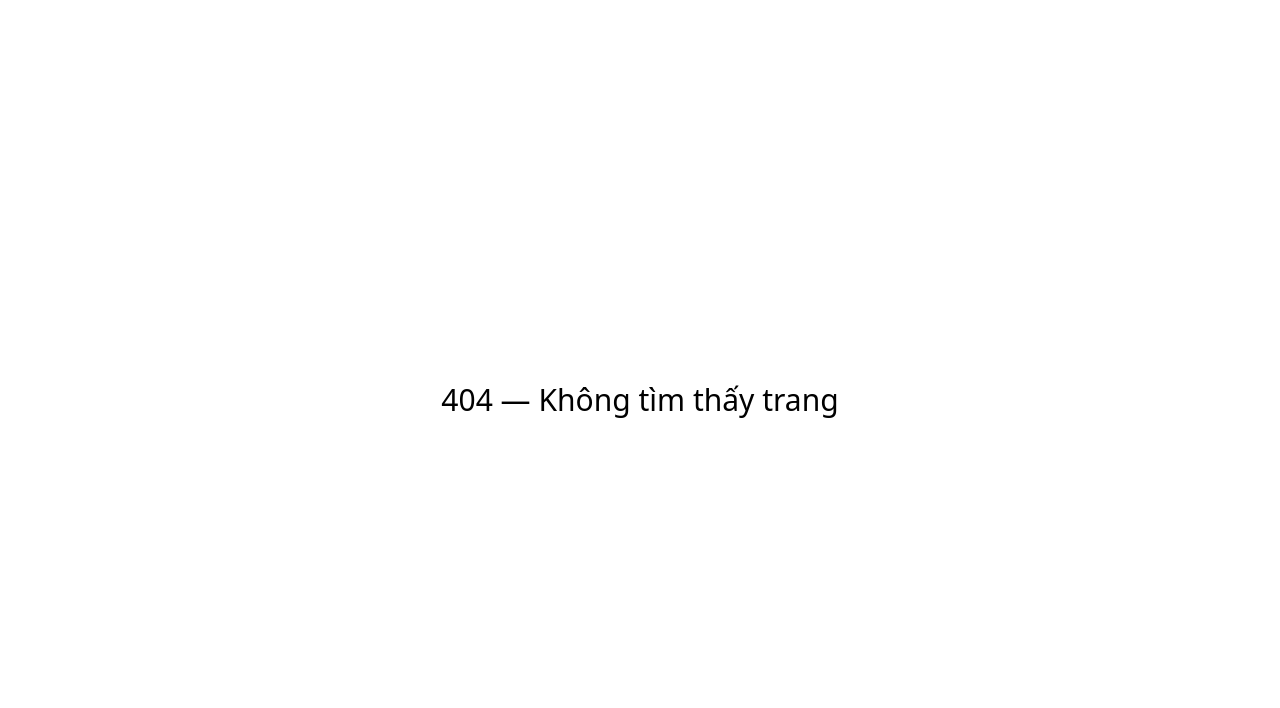
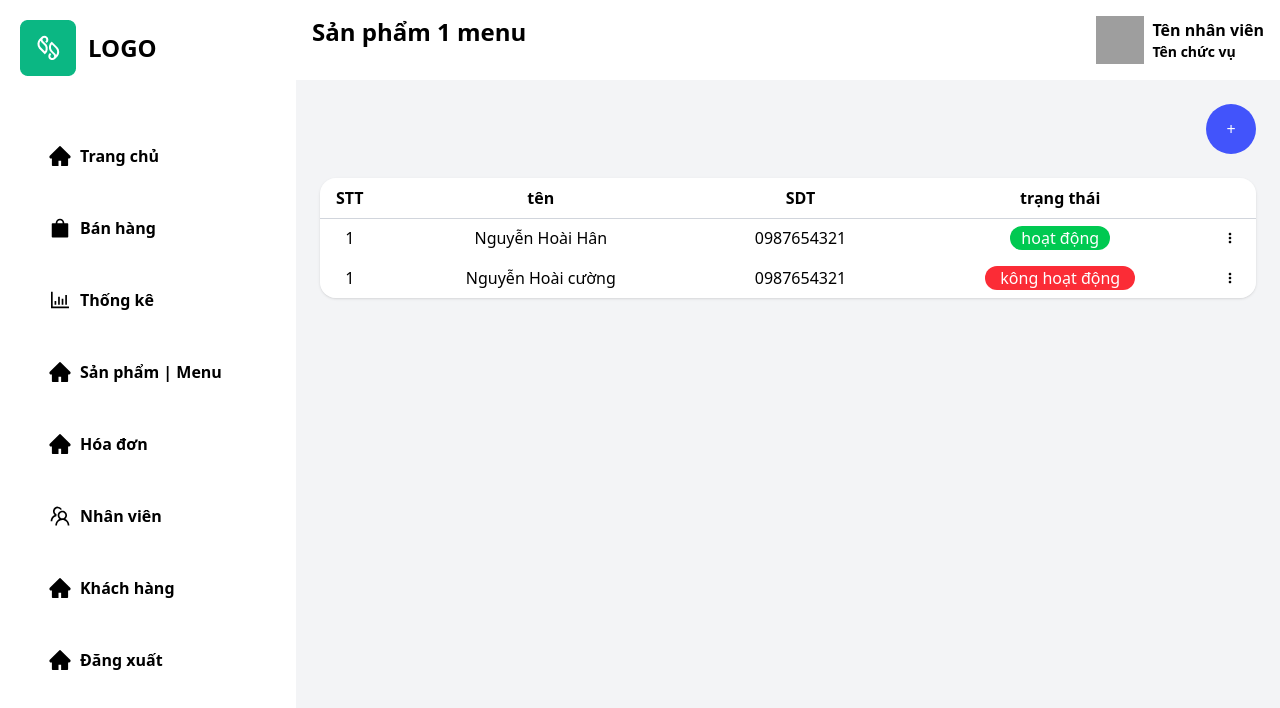
Before and after one commit to Han2412/Frontend-QLDAPM, a React (Vite) app: page /employees in a window 1280 px wide. Before the commit this address had no page. Shown: the top 708 px of the page. Built offline with nearby package versions, Linux system fonts and the light colour scheme; grey boxes are pictures that could not be loaded.

Commit message:
giao diện nhân viên

```diff
--- /dev/null
+++ b/src/components/Input.jsx
@@ -0,0 +1,21 @@
+import TextField from "@mui/material/TextField";
+
+function Input({ label, name, value, onChange, type = "text", isView }) {
+  return (
+    <div style={{ marginBottom: "16px" }}>
+      <TextField
+        id={name}
+        label={label}
+        name={name}
+        type={type}
+        value={value}
+        onChange={onChange}
+        variant="outlined"
+        fullWidth
+        disabled={isView}
+      />
+    </div>
+  );
+}
+
+export default Input;
--- /dev/null
+++ b/src/pages/Employee/ModalEditEployee.jsx
@@ -0,0 +1,82 @@
+import Backdrop from "@mui/material/Backdrop";
+import Box from "@mui/material/Box";
+import Modal from "@mui/material/Modal";
+import Fade from "@mui/material/Fade";
+import { useState } from "react";
+import Input from "../../components/Input";
+
+const style = {
+  position: "absolute",
+  top: "50%",
+  left: "50%",
+  transform: "translate(-50%, -50%)",
+  width: 400,
+  bgcolor: "background.paper",
+  border: "2px solid #000",
+  boxShadow: 24,
+  p: 4,
+};
+
+function ModalEditEployee({ handleCloseModal, open }) {
+  const [data, setData] = useState({
+    name: "",
+    SDT: "",
+    password: "",
+  });
+  console.log("🚀 ~ ModalEditEployee ~ data:", data);
+
+  const handleChange = (e) => {
+    const { name, value } = e.target;
+    setData((prev) => ({ ...prev, [name]: value }));
+  };
+
+  return (
+    <Modal
+      aria-labelledby="transition-modal-title"
+      aria-describedby="transition-modal-description"
+      open={open}
+      onClose={handleCloseModal}
+      closeAfterTransition
+      slots={{ backdrop: Backdrop }}
+      slotProps={{
+        backdrop: {
+          timeout: 500,
+        },
+      }}
+    >
+      <Fade in={open}>
+        <Box sx={style}>
+          <h1 className="text-[#4254FB] pb-6 font-bold text-[20px]">
+            Thêm Nhân viên{" "}
+          </h1>
+          <Input
+            label="Tên nhân viên"
+            name="name"
+            value={data.name}
+            onChange={handleChange}
+          />
+          <Input
+            label="Số điện thoại"
+            name="SDT"
+            value={data.SDT}
+            onChange={handleChange}
+          />
+          <Input
+            label="Mật khẩu"
+            name="password"
+            type="password"
+            value={data.password}
+            onChange={handleChange}
+          />
+          <div className="flex justify-end">
+            <button className="bg-[#4254FB] text-white rounded-2xl py-2 px-4 active:bg-[#1b31f8]">
+              thêm
+            </button>
+          </div>
+        </Box>
+      </Fade>
+    </Modal>
+  );
+}
+
+export default ModalEditEployee;
--- /dev/null
+++ b/src/pages/Employee/index.jsx
@@ -0,0 +1,142 @@
+import * as React from "react";
+import Menu from "@mui/material/Menu";
+import MenuItem from "@mui/material/MenuItem";
+// import MoreVertIcon from "@mui/icons-material/MoreVert";
+
+import { MdMoreVert } from "react-icons/md";
+import ModalEditEployee from "./ModalEditEployee";
+
+const options = ["xóa", "sửa"];
+const ITEM_HEIGHT = 48;
+function Employee() {
+  const [anchorEl, setAnchorEl] = React.useState(null);
+  const open = Boolean(anchorEl);
+  const handleClick = (event) => {
+    setAnchorEl(event.currentTarget);
+  };
+  const handleClose = () => {
+    setAnchorEl(null);
+  };
+
+  const [openModal, setOpenModal] = React.useState(false);
+  const handleOpenModal = () => setOpenModal(true);
+  const handleCloseModal = () => setOpenModal(false);
+  const status = (status) => {
+    switch (status) {
+      case "1":
+        return (
+          <p className="bg-green-500 text-white rounded-2xl w-[100px] ">
+            hoạt động{" "}
+          </p>
+        );
+      case "2":
+        return (
+          <p className="bg-red-500 text-white rounded-2xl w-[150px]">
+            kông hoạt động{" "}
+          </p>
+        );
+      default:
+        return (
+          <p className="bg-gray-500 text-white rounded-2xl">không xác định</p>
+        );
+    }
+  };
+
+  return (
+    <div>
+      <div className="flex justify-end pb-6">
+        <button
+          onClick={handleOpenModal}
+          className="bg-[#4254FB] text-white rounded-[50%] p-3 active:bg-[#2439f7] h-[50px] w-[50px]"
+        >
+          +
+        </button>
+      </div>
+      <div className="overflow-hidden rounded-2xl shadow ">
+        <table className="w-full bg-white ">
+          <tr className="border-b border-gray-300 py-2 h-[40px]">
+            <th>STT</th>
+            <th>tên </th>
+            <th>SDT</th>
+            <th>trạng thái</th>
+            <th></th>
+          </tr>
+          <tr className="text-center py-2 h-[40px]">
+            <td>1</td>
+            <td>Nguyễn Hoài Hân</td>
+            <td>0987654321</td>
+            <td>
+              <div className="flex  justify-center">{status("1")}</div>
+            </td>
+            <td>
+              <MdMoreVert onClick={handleClick} />
+              <Menu
+                id="long-menu"
+                anchorEl={anchorEl}
+                open={open}
+                onClose={handleClose}
+                slotProps={{
+                  paper: {
+                    style: {
+                      maxHeight: ITEM_HEIGHT * 4.5,
+                      width: "20ch",
+                    },
+                  },
+                }}
+              >
+                {options.map((option) => (
+                  <MenuItem
+                    key={option}
+                    selected={option === "Pyxis"}
+                    onClick={handleClose}
+                  >
+                    {option}
+                  </MenuItem>
+                ))}
+              </Menu>
+            </td>
+          </tr>
+          <tr className="text-center py-2 h-[40px]">
+            <td>1</td>
+            <td>Nguyễn Hoài cường</td>
+            <td>0987654321</td>
+            <td>
+              <div className="flex  justify-center">{status("2")}</div>
+            </td>
+            <td>
+              <MdMoreVert onClick={handleClick} />
+              <Menu
+                id="long-menu"
+                anchorEl={anchorEl}
+                open={open}
+                onClose={handleClose}
+                slotProps={{
+                  paper: {
+                    style: {
+                      maxHeight: ITEM_HEIGHT * 4.5,
+                      width: "20ch",
+                    },
+                  },
+                }}
+              >
+                {options.map((option) => (
+                  <MenuItem
+                    key={option}
+                    selected={option === "Pyxis"}
+                    onClick={handleClose}
+                  >
+                    {option}
+                  </MenuItem>
+                ))}
+              </Menu>
+            </td>
+          </tr>
+        </table>
+      </div>
+
+      <ModalEditEployee handleCloseModal={handleCloseModal} open={openModal} />
+    </div>
+  );
+}
+
+export default Employee;
--- /dev/null
+++ b/src/pages/OrderPage/index.jsx
@@ -0,0 +1,11 @@
+import Header from "../../components/Layouts/Header";
+
+function Orderpage() {
+  return (
+    <div>
+      <Header />
+    </div>
+  );
+}
+
+export default Orderpage;
```
Also changed, not shown: src/routes/routesConfig.jsx (+8 -0 lines).
